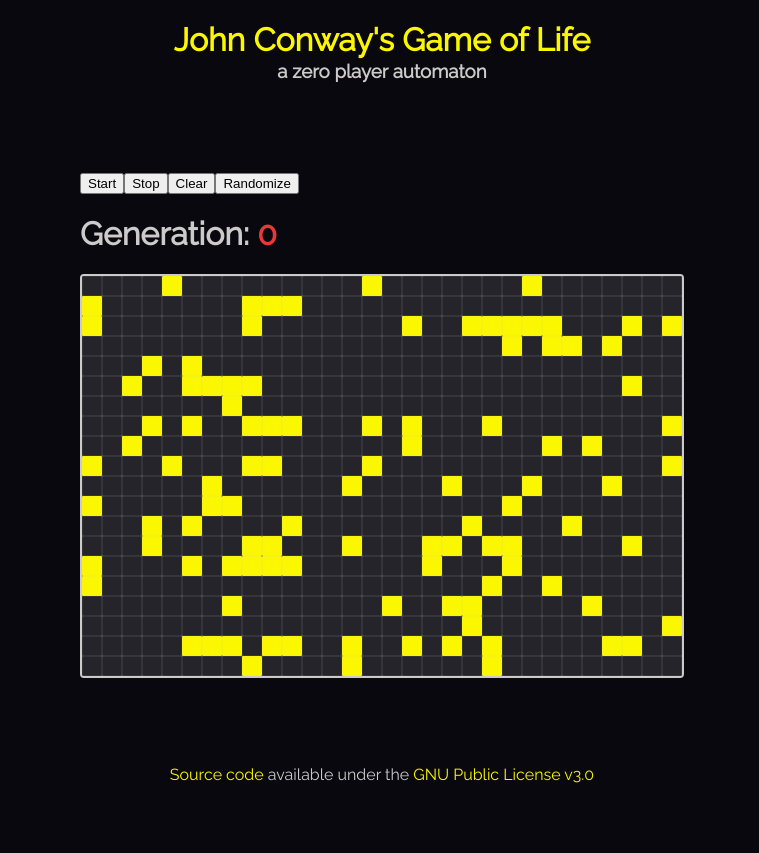
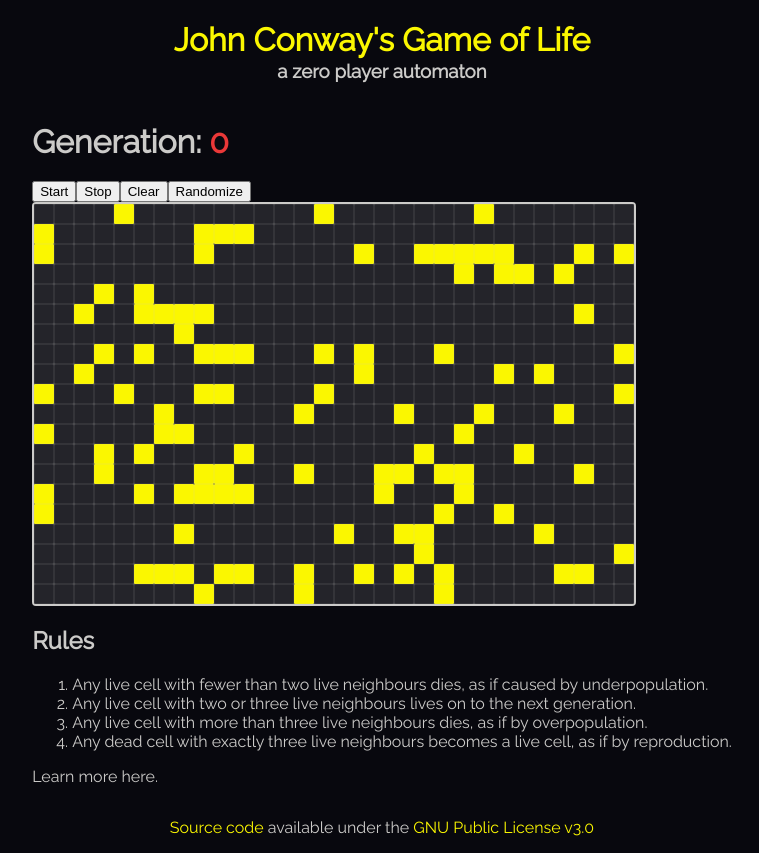
Before and after one commit to CharmedSatyr-freeCodeCamp/game_of_life, a React app: page / in a window 1280 px wide. Shown: the whole page, without its empty margins (258-1017 px from the left). Before the commit the page ends 800 px from the top, so only its background shows below. Built offline with nearby package versions, Linux system fonts and the light colour scheme.

Commit message:
Add rules

```diff
--- a/src/components/App.js
+++ b/src/components/App.js
@@ -2,6 +2,7 @@ import React, { Component } from 'react';
 import { ControlsContainer, GenerationsContainer, GridContainer } from '../containers/Containers';
 import Header from './Header';
 import Footer from './Footer';
+import Rules from './Rules';
 
 export default class App extends Component {
   render() {
@@ -9,9 +10,10 @@ export default class App extends Component {
       <div className="app">
         <Header />
         <main>
+          <GenerationsContainer />
           <ControlsContainer />
-          <GenerationsContainer />
           <GridContainer />
+          <Rules />
         </main>
         <Footer />
       </div>
--- /dev/null
+++ b/src/components/Rules.js
@@ -0,0 +1,20 @@
+import React from 'react';
+
+const Rules = () => (
+  <div className="rules">
+    <h2>Rules</h2>
+    <ol>
+      <li>
+        Any live cell with fewer than two live neighbours dies, as if caused by underpopulation.
+      </li>
+      <li>Any live cell with two or three live neighbours lives on to the next generation.</li>
+      <li>Any live cell with more than three live neighbours dies, as if by overpopulation.</li>
+      <li>
+        Any dead cell with exactly three live neighbours becomes a live cell, as if by reproduction.
+      </li>
+    </ol>
+    <p>Learn more here.</p>
+  </div>
+);
+
+export default Rules;
```
